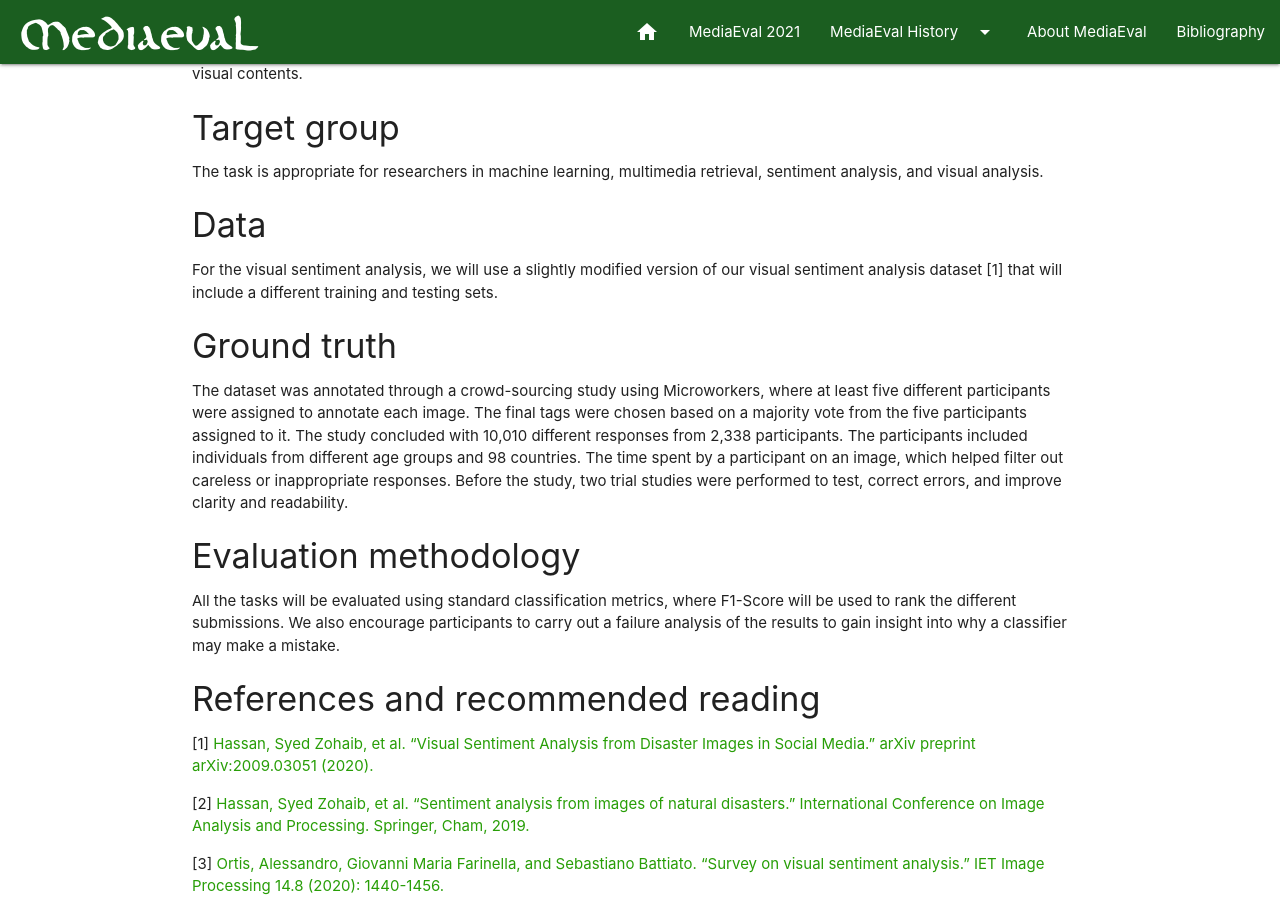
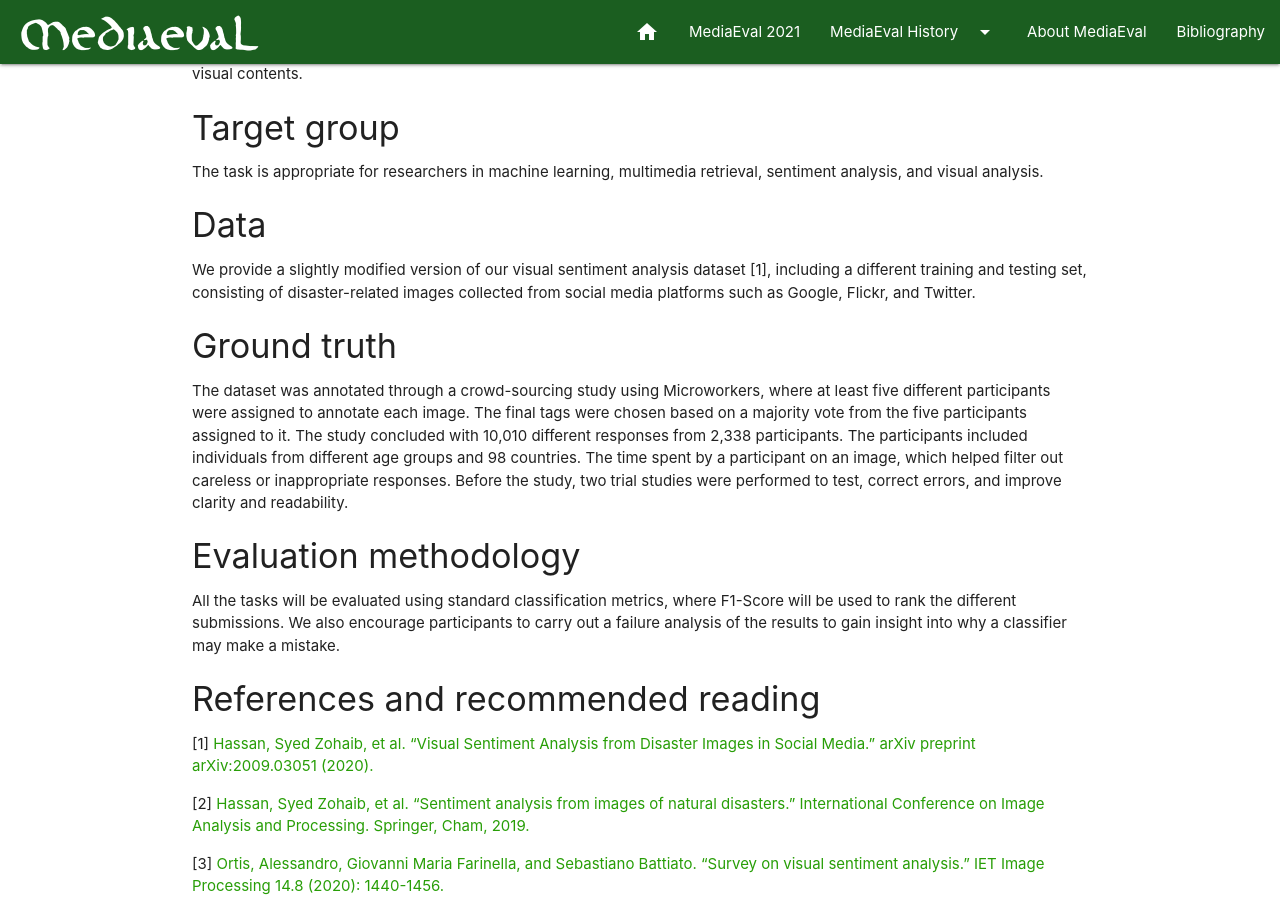
Before and after one commit to multimediaeval/multimediaeval.github.io, a Jekyll site: the page built from _editions/2021/tasks/visualsentiment .md, in a window 1280 px wide and 900 px high, scrolled down 926 px. Built offline with Jekyll 4.4.1, drawn with Linux system fonts in a browser that asks for light colours.

Commit message:
Update visualsentiment .md

```diff
--- a/_editions/2021/tasks/visualsentiment .md
+++ b/_editions/2021/tasks/visualsentiment .md
@@ -33,7 +33,7 @@ As implied by the popular proverb "a picture is worth a thousand words," visual
 The task is appropriate for researchers in machine learning, multimedia retrieval, sentiment analysis, and visual analysis.
 
 #### Data
-For the visual sentiment analysis, we will use a slightly modified version of our visual sentiment analysis dataset [1] that will include a different training and testing sets.
+We provide a slightly modified version of our visual sentiment analysis dataset [1], including a different training and testing set, consisting of disaster-related images collected from social media platforms such as Google, Flickr, and Twitter.
 
 #### Ground truth
 The dataset was annotated through a crowd-sourcing study using Microworkers, where at least five different participants were assigned to annotate each image. The final tags were chosen based on a majority vote from the five participants assigned to it. The study concluded with 10,010 different responses from 2,338 participants. The participants included individuals from different age groups and 98 countries. The time spent by a participant on an image, which helped filter out careless or inappropriate responses. Before the study, two trial studies were performed to test, correct errors, and improve clarity and readability.
```
